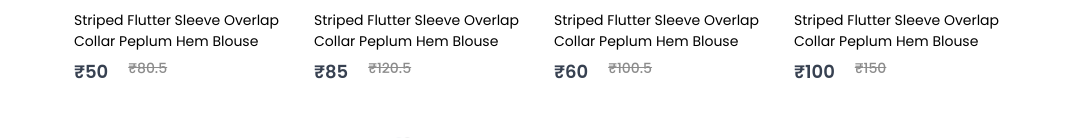
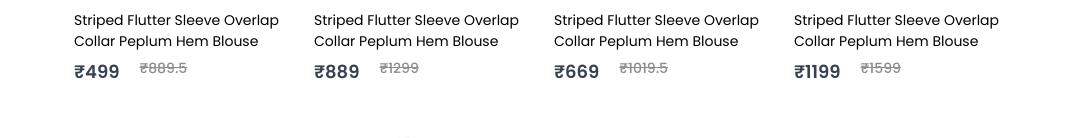
Before and after one commit to mohitgundal/react-ecommerce, a React (Create React App) app: page /react-ecommerce/product/1 in a window 1280 px wide. Shown: the part 1611-1749 px from the top of the page, without its empty margins (96-1183 px from the left). Built offline with nearby package versions, Linux system fonts and the light colour scheme.

Commit message:
edited prices

```diff
--- a/src/Components/Assets/data.js
+++ b/src/Components/Assets/data.js
@@ -8,26 +8,26 @@ let data_product = [
     id:1,
     name:"Striped Flutter Sleeve Overlap Collar Peplum Hem Blouse",
     image:p1_img,
-    new_price:50.00,
-    old_price:80.50,
+    new_price:499.00,
+    old_price:889.50,
   },
   {id:2,
     name:"Striped Flutter Sleeve Overlap Collar Peplum Hem Blouse",
     image:p2_img,
-    new_price:85.00,
-    old_price:120.50,
+    new_price:889.00,
+    old_price:1299.00,
   },
   {id:3,
     name:"Striped Flutter Sleeve Overlap Collar Peplum Hem Blouse",
     image:p3_img,
-    new_price:60.00,
-    old_price:100.50,
+    new_price:669.00,
+    old_price:1019.50,
   },
   {id:4,
     name:"Striped Flutter Sleeve Overlap Collar Peplum Hem Blouse",
     image:p4_img,
-    new_price:100.00,
-    old_price:150.00,
+    new_price:1199.00,
+    old_price:1599.00,
   },
 ];
 
--- a/src/Components/Assets/new_collections.js
+++ b/src/Components/Assets/new_collections.js
@@ -12,57 +12,57 @@ let new_collections = [
     id: 12,
     name: "Striped Flutter Sleeve Overlap Collar Peplum Hem Blouse",
     image: p1_img,
-    new_price: 50.0,
-    old_price: 80.5,
+    new_price: 669.0,
+    old_price: 889.0,
   },
   {
     id: 35,
     name: "Boys Orange Colourblocked Hooded Sweatshirt",
     image: p2_img,
-    new_price: 85.0,
-    old_price: 120.5,
+    new_price: 879.0,
+    old_price: 1209.0,
   },
   {
     id: 14,
     name: "Men Green Solid Zippered Full-Zip Slim Fit Bomber Jacket",
     image: p3_img,
-    new_price: 60.0,
-    old_price: 100.5,
+    new_price: 739.0,
+    old_price: 1039.0,
   },
   {
     id: 8,
     name: "Striped Flutter Sleeve Overlap Collar Peplum Hem Blouse",
     image: p4_img,
-    new_price: 100.0,
-    old_price: 150.0,
+    new_price: 999.0,
+    old_price: 1119.0,
   },
   {
     id: 15,
     name: "Men Green Solid Zippered Full-Zip Slim Fit Bomber Jacket",
     image: p5_img,
-    new_price: 50.0,
-    old_price: 80.5,
+    new_price: 599.0,
+    old_price: 769.0,
   },
   {
     id: 2,
     name: "Striped Flutter Sleeve Overlap Collar Peplum Hem Blouse",
     image: p6_img,
-    new_price: 85.0,
-    old_price: 120.5,
+    new_price: 859.0,
+    old_price: 1209.5,
   },
   {
     id: 17,
     name: "Men Green Solid Zippered Full-Zip Slim Fit Bomber Jacket",
     image: p7_img,
-    new_price: 60.0,
-    old_price: 100.5,
+    new_price: 609.0,
+    old_price: 989.0,
   },
   {
     id: 28,
     name: "Boys Orange Colourblocked Hooded Sweatshirt",
     image: p8_img,
-    new_price: 100.0,
-    old_price: 150.0,
+    new_price: 1019.0,
+    old_price: 1449.0,
   },
 ];
 
```
